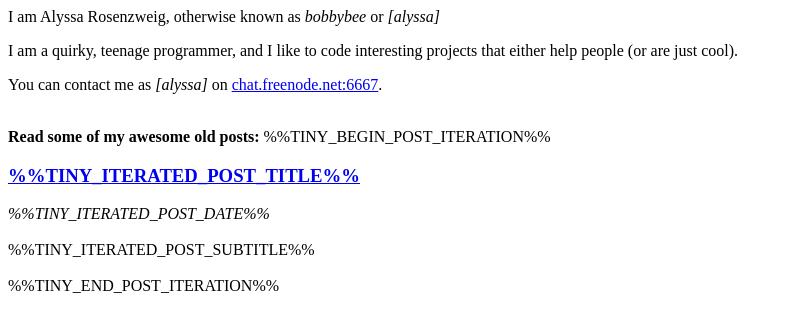
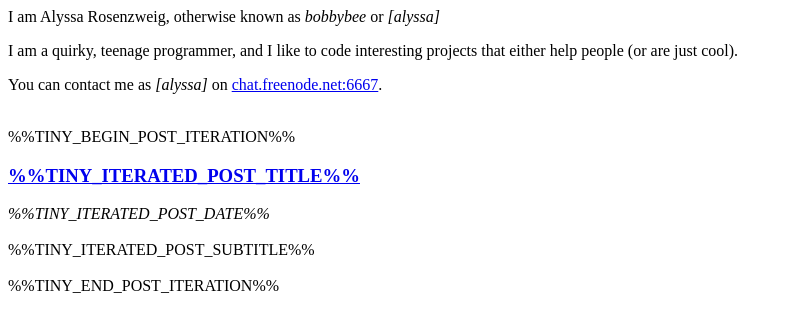
Before and after one commit to bobbybee/bobbybee.github.io, a plain HTML site: page includes/index.html in a window 1280 px wide. Shown: the whole page, without its empty margins (0-792 px from the left). Drawn offline with Linux system fonts and the light colour scheme.

Commit message:
Remove random remark from template

```diff
--- a/includes/index.html
+++ b/includes/index.html
@@ -9,8 +9,6 @@
 </p>
 <br/>
 
-<b>Read some of my awesome old posts:</b>
-
 %%TINY_BEGIN_POST_ITERATION%%
 <a href="%%TINY_ITERATED_POST_HREF%%">
   <h3>%%TINY_ITERATED_POST_TITLE%%</h3>
```
Also changed, not shown: index.html (+0 -2 lines).
